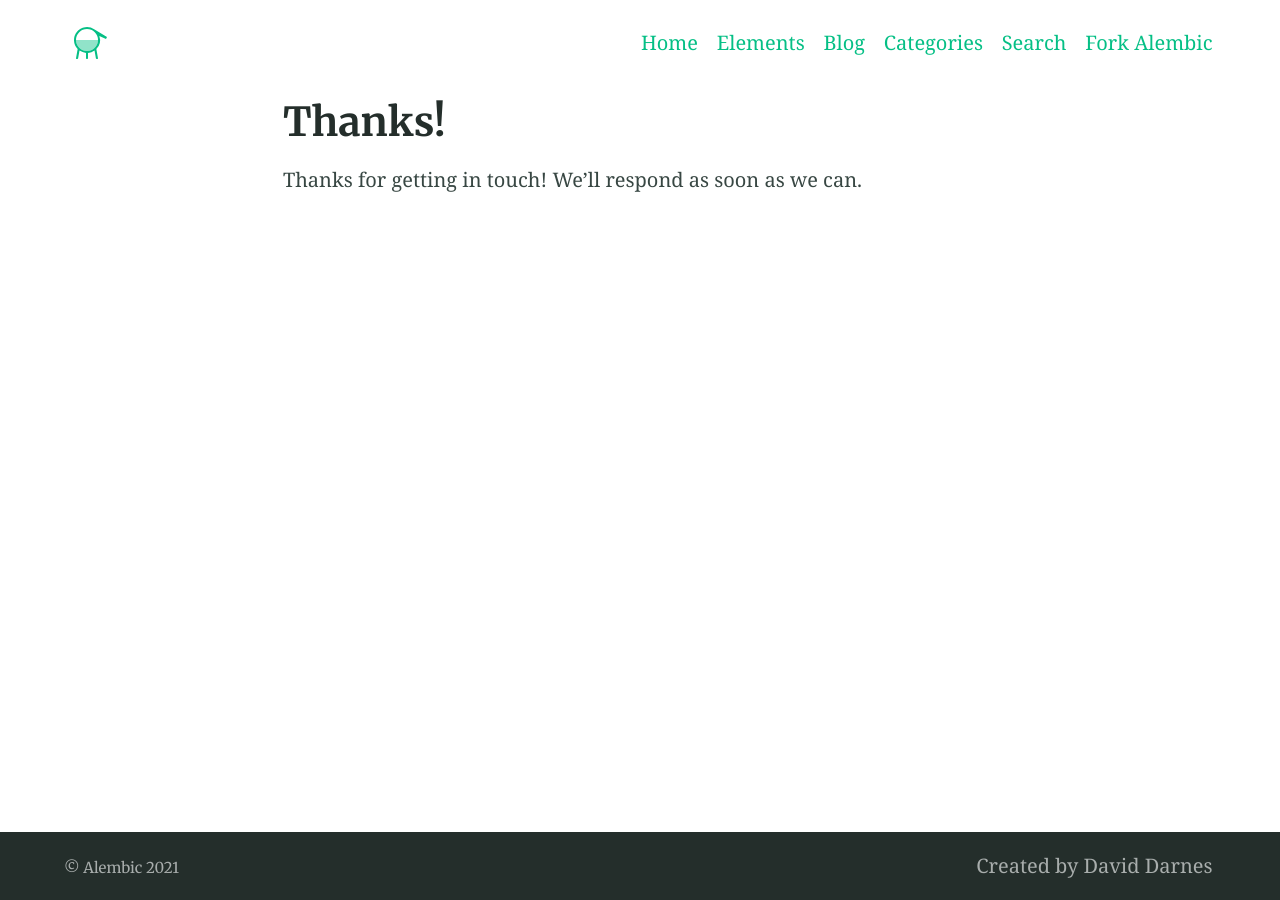
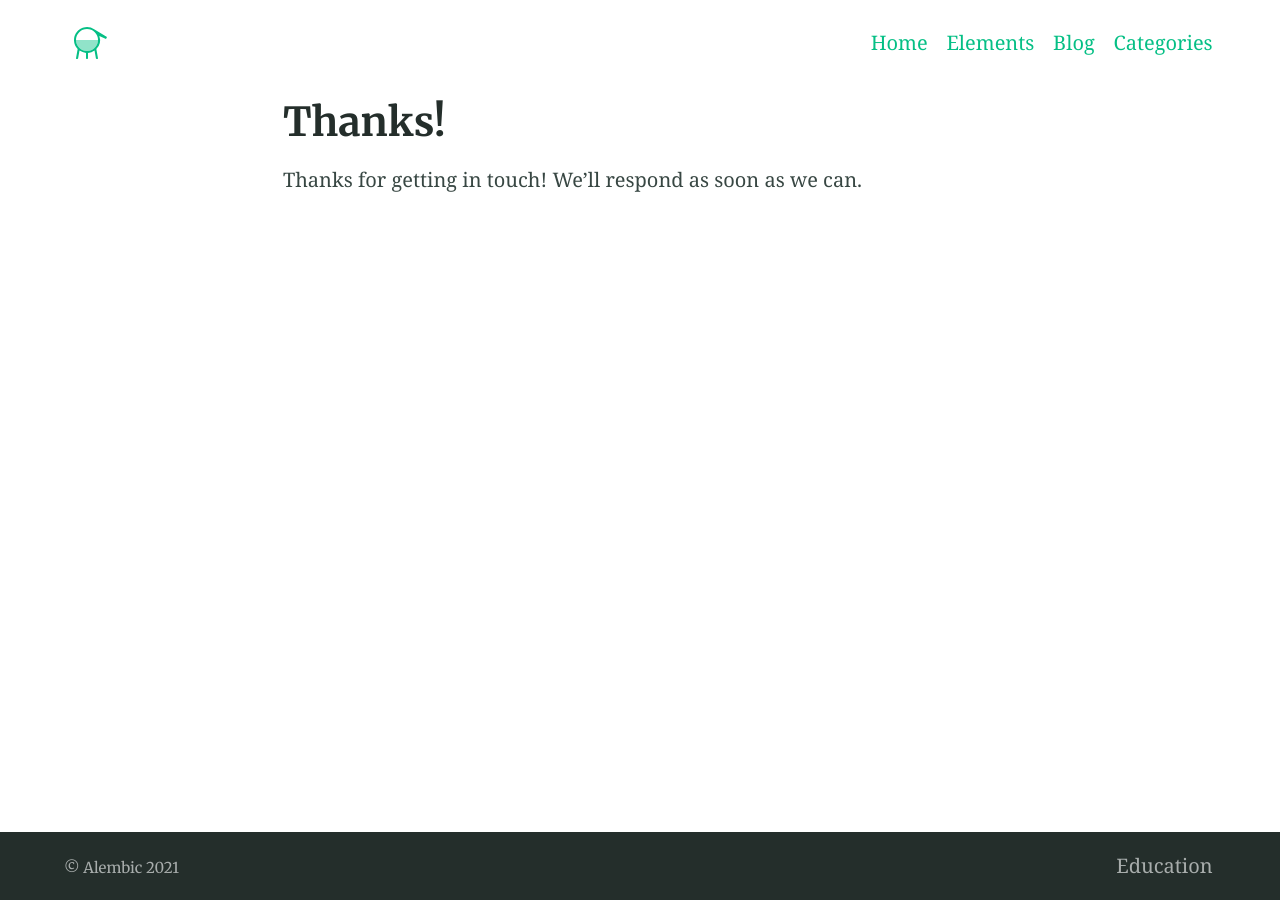
Before and after one commit to 8trien/new, a Jekyll site: the page built from thanks.md, in a window 1280 px wide. Built offline with Jekyll 4.4.1, drawn with Linux system fonts in a browser that asks for light colours.

Commit message:
Update _config.yml

```diff
--- a/_config.yml
+++ b/_config.yml
@@ -37,28 +37,21 @@ plugins:
 # 3. Gem settings
 paginate: 2 # jekyll-paginate > items per page
 paginate_path: blog/page:num # jekyll-paginate > blog page
-jekyll-mentions: https://twitter.com # jekyll-mentions > service used when @replying
+jekyll-mentions: https://facebook.com # jekyll-mentions > service used when @replying
 twitter:
   username: DavidDarnes # jekyll-seo-tag > Owners twitter username
 author: DavidDarnes # jekyll-seo-tag > default author
 social: # jekyll-seo-tag > social overrides
   name: David Darnes # jekyll-seo-tag > real name
   links:  # jekyll-seo-tag > social aliases (sameAs)
-    - https://twitter.com/DavidDarnes
-    - https://www.facebook.com/daviddarnes
-    - https://www.linkedin.com/in/daviddarnes
-    - https://github.com/daviddarnes
+    - https://facebook.com/groups/1164302813983545
+    - https://www.facebook.com/Binhminh-Knowledge-101354985447311
 # markdown: CommonMark # Markdown parse settings, CommonMark performs slightly better an others in build time
 # commonmark:
   # options: ["SMART", "FOOTNOTES"]
   # extensions: ["strikethrough", "autolink", "table"]
 
 # 4. Jekyll settings
-sass:
-  style: compressed # Style compression
-permalink: pretty  # Permalink style (/YYYY/MM/DD/page-name/)
-excerpt_separator: <!-- more --> # Marks end of excerpt in posts
-timezone: Europe/London # Timezone for blog posts and alike
 
 # 5. Collections
 collections:
@@ -68,7 +61,7 @@ collections:
     description: "My thoughts and ideas" # The post list page content
     feature_text: |
       Welcome to the blog
-    feature_image: "https://picsum.photos/2560/600?image=866"
+    feature_image: "https://cdn.pixabay.com/photo/2015/07/27/20/16/book-863418_960_720.jpg"
 
 # 6. Jekyll collections settings
 defaults:
@@ -96,10 +89,10 @@ lang: en-GB # Set the site language
 title: "Alembic" # Site name or title, also used in jekyll-seo-tag
 logo: "/assets/logos/logo.svg" # Site logo, also used in jekyll-seo-tag
 description: "Alembic is a starting point for Jekyll projects. Rather than starting from scratch, this boilerplate is designed to get the ball rolling immediately" # Site description and default description, also used in jekyll-seo-tag
-url: "https://alembic.darn.es" # Site url, also used in jekyll-seo-tag
+url: "" # Site url, also used in jekyll-seo-tag
 baseurl: ""
-repo: "https://github.com/daviddarnes/alembic"
-email: "me@daviddarnes.com"
+repo:
+email:
 # disqus: "alembic-1" # Blog post comments, uncomment the option and set the site ID from your Disqus account
 # google_analytics: ''
 # google_analytics_anonymize_ip: ''
@@ -127,21 +120,15 @@ navigation_header:
   url: /blog/
 - title: Categories
   url: /categories/
-- title: Search
-  url: /search/
-- title: Fork Alembic
-  url: https://github.com/daviddarnes/alembic
 
 navigation_footer:
-- title: Created by David Darnes
-  url: https://darn.es
+- title: Education
+  url: https://un.org
 
 social_links: # Appears in sidebar. Set the urls then uncomment and comment out as desired
-  Twitter: https://twitter.com/DavidDarnes
-  LinkedIn: https://www.linkedin.com/in/daviddarnes
-  GitHub: https://github.com/daviddarnes
-  link: https://darn.es
-  RSS: /feed.xml
+  Page: https://facebook.com/Binhminh-Knowledge-101354985447311
+  Group: https://www.facebook.com/groups/1164302813983545
+
 
 sharing_links: # Appear at the bottom of single blog posts, add as desired. The value can be 'true' or the desired button colour
   Twitter: "#0d94e7"
```
